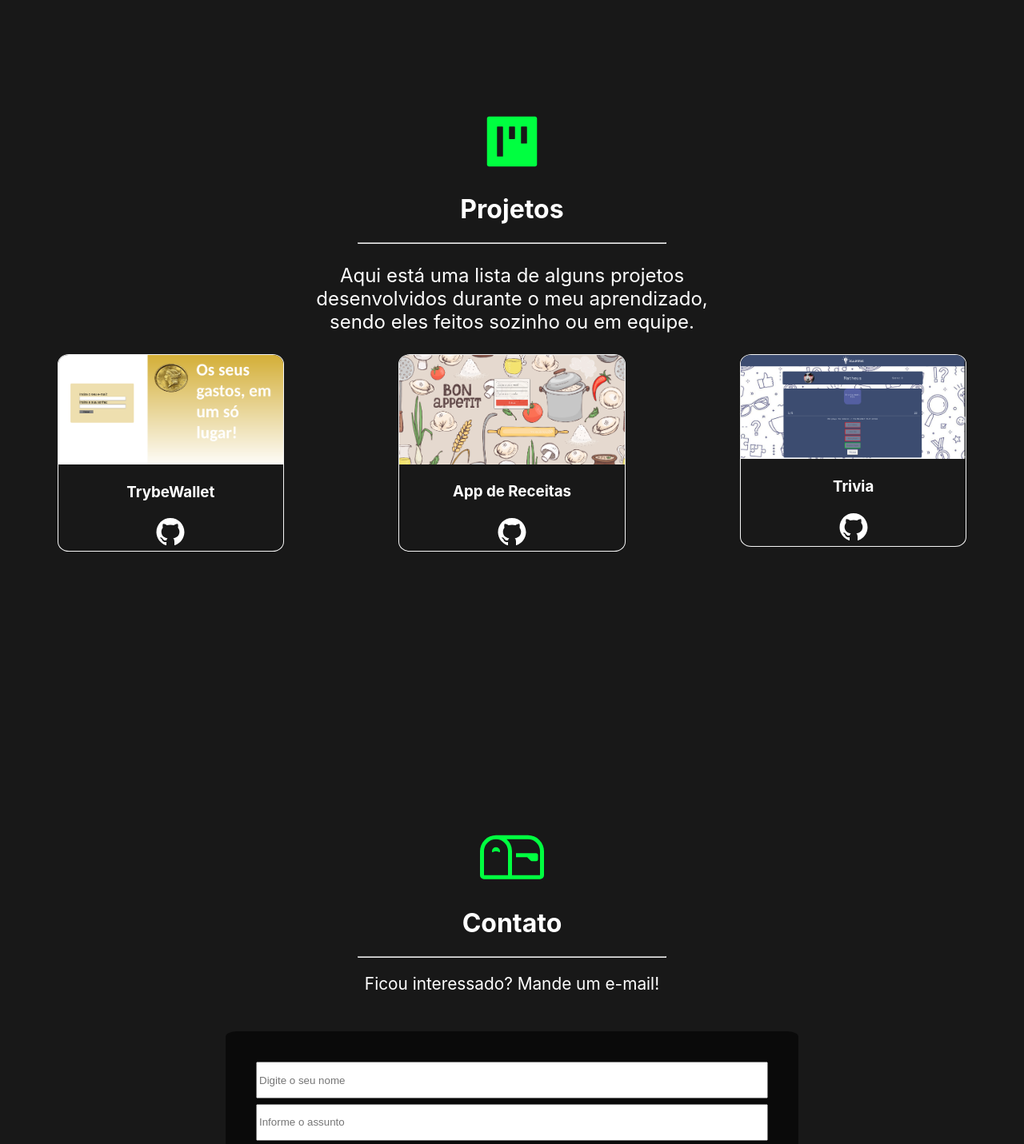
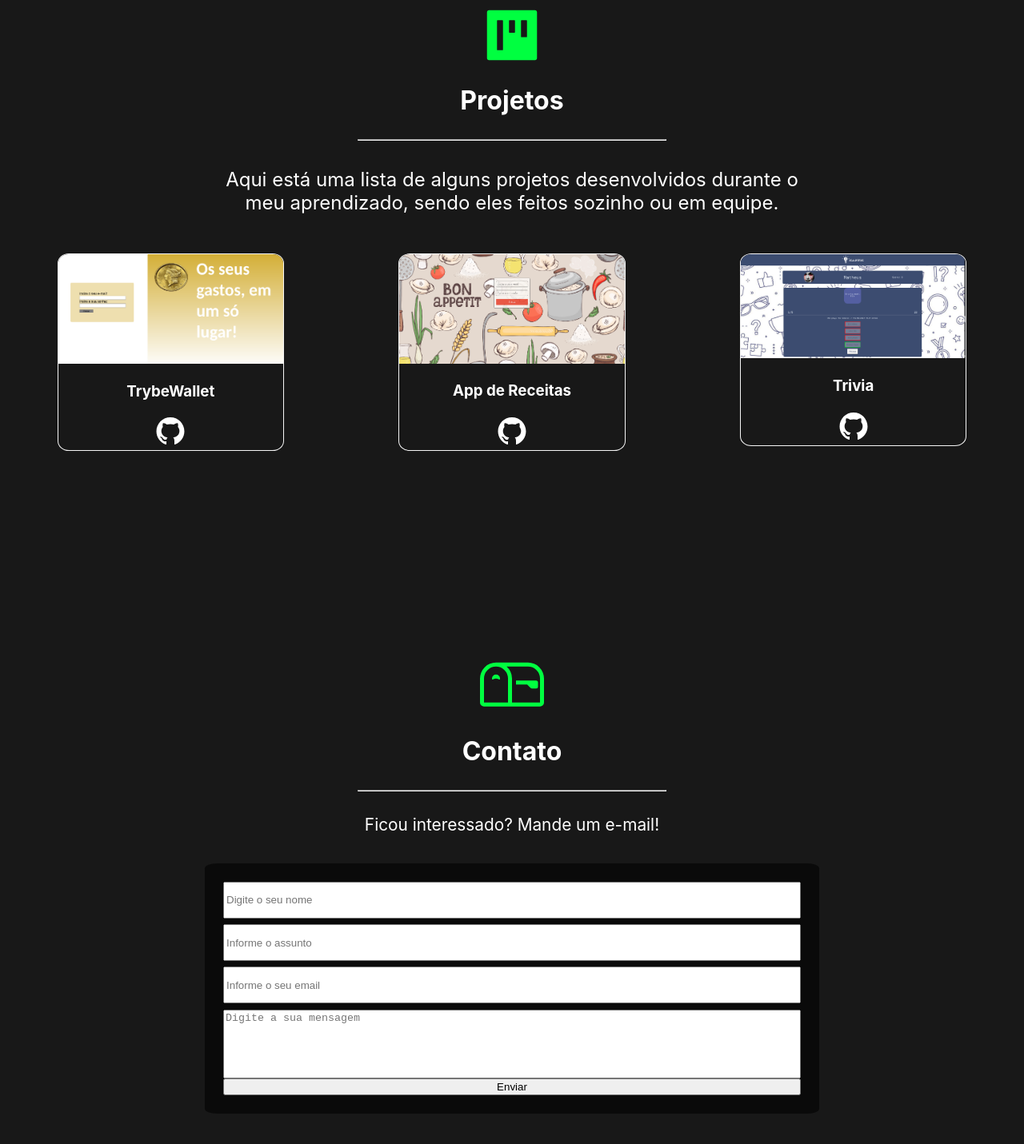
Before and after one commit to matheustkaczyk/portfolioReactjsV2, a React (Create React App) app: page / in a window 1280 px wide. Shown: the part 1620-3051 px from the top of the page at 80% size. Built offline with nearby package versions, Linux system fonts and the light colour scheme.

Commit message:
todas as paginas refatoradas para utilizar flexbox, tirando margins

```diff
--- a/src/App.css
+++ b/src/App.css
@@ -76,9 +76,8 @@ a {
 .main-section {
   display: flex;
   flex-direction: column;
-  height: 80vh;
+  height: 70vh;
   width: 100vw;
-  /* background-image: url('./images/backgroundImg.jpg'); */
   background-size: cover;
   color: white;
   align-items: center;
@@ -213,17 +212,25 @@ hr {
 }
 
 .projects-session {
-  margin-top: 20vh;
   height: 100vh;
   color: white;
+  display: flex;
+  flex-direction: column;
+  justify-content: center;
+  align-items: center;
 }
 
 .projects-proj-icon {
   height: 10vh;
   width: 10vw;
   color: #00ff40;
-  margin-left: 45%;
-  margin-right: 45%;
+}
+
+.projects-proj-div {
+  display: flex;
+  flex-direction: column;
+  justify-content: center;
+  align-items: center;
 }
 
 .github-icon {
@@ -242,8 +249,7 @@ hr {
   text-align: center;
   margin-top: 2%;
   font-size: 1.5rem;
-  margin-left: 30%;
-  margin-right: 30%;
+  max-width: 60vw;
 }
 
 .projects-card {
@@ -290,7 +296,10 @@ hr {
 }
 
 .contact-session {
-  margin-top: 10vh;
+  display: flex;
+  justify-content: center;
+  align-items: center;
+  flex-direction: column;
   height: 100vh;
 }
 
@@ -301,13 +310,7 @@ hr {
   background-color: rgba(9, 9, 9, 0.9);
   padding: 3%;
   border-radius: 2%;
-  width: 50%;
-  height: 50%;
-}
-
-.contact-main {
-  margin-left: 45%;
-  margin-right: 45%;
+  width: 60vw;
 }
 
 .contact-div {
@@ -355,6 +358,9 @@ textarea {
   resize: none;
 }
 
+
+
+
 @media screen and (max-width:960px) and (max-height: 640px) {
   .about-more-info {
     display: none;
```
